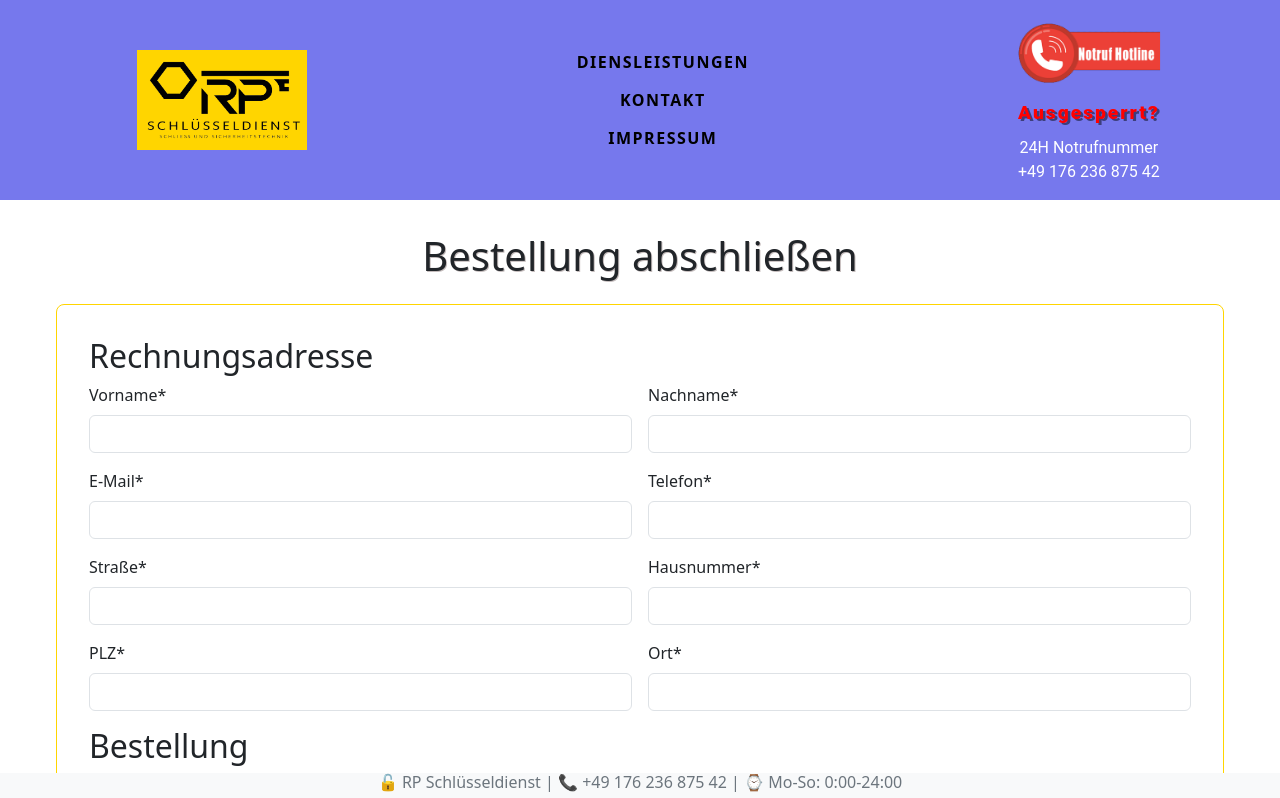
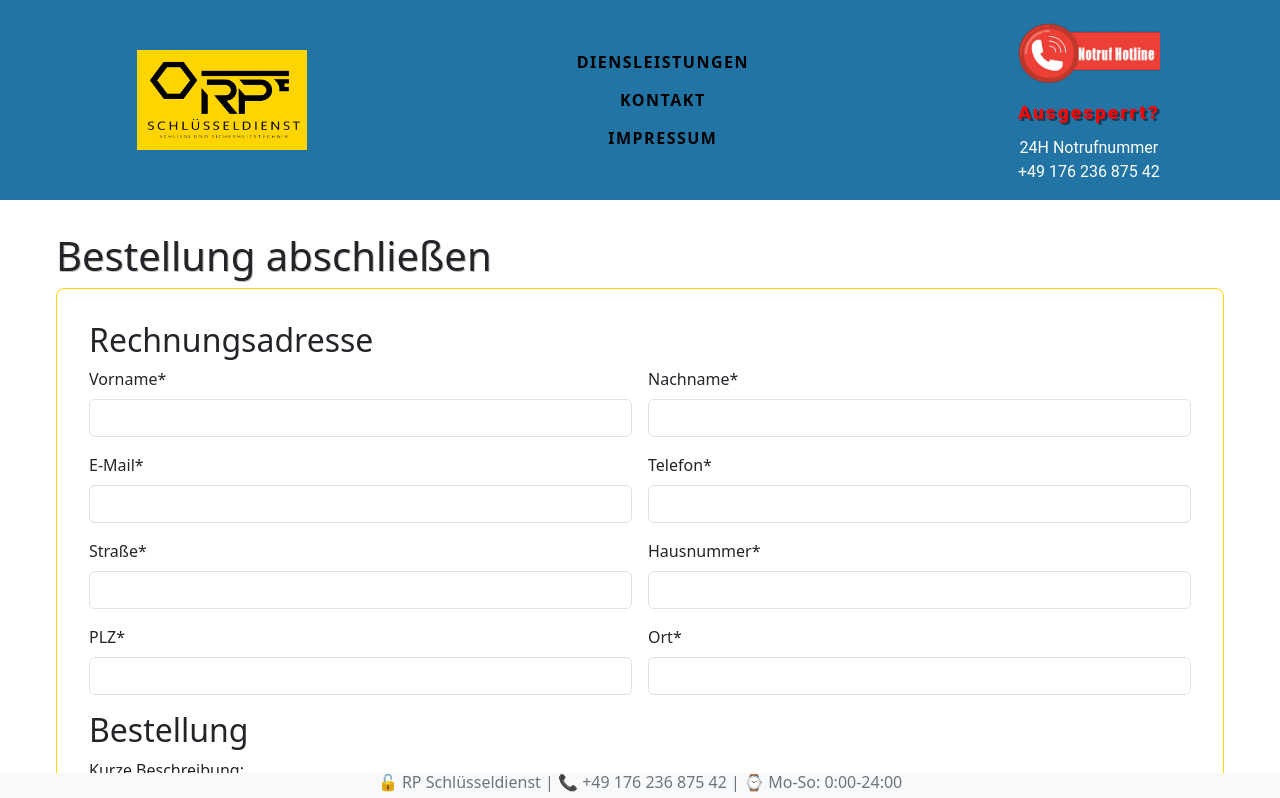
Before and after one commit to OGDeniz/RP-Schliesstechnik, a Next.js app: page /checkout/rechnung in a window 1280 px wide. Shown: the top 798 px of the page. Built offline with nearby package versions, Linux system fonts and the light colour scheme.

Commit message:
Aktualisiere Importpfade für das Checkout-Formular; verbessere CSS-Variablen für ein konsistenteres Design.

```diff
--- a/pages/checkout/rechnung.tsx
+++ b/pages/checkout/rechnung.tsx
@@ -1,7 +1,7 @@
 // pages/checkout.jsx
 import { useState } from 'react';
 import { Form, Button } from 'react-bootstrap';
-import styles from '@/styles/checkout.module.css';
+import styles from '../../styles/checkout.module.css';
 
 export default function Checkout() {
     const [formData, setFormData] = useState({
@@ -46,7 +46,7 @@ export default function Checkout() {
     };
     return (
         <div className={styles.checkoutContainer}>
-            <h1 class="text-center mb-4">Bestellung abschließen</h1>
+            <h1>Bestellung abschließen</h1>
 
             <Form onSubmit={handleSubmit} className={styles.checkoutForm}>
                 <h2>Rechnungsadresse</h2>
--- a/styles/main.css
+++ b/styles/main.css
@@ -1,15 +1,15 @@
 :root {
   /* Farben */
-  --primary: #7678ED;
+  --primary: #2274A5;
   --primary-dark: #1B1B3A;
   --secondary: #FFD500;
-  --secondary-dark: #0c3d5b;
+  --secondary-dark: #0A212F;
   --light: #FFFFFF;
-  --dark: #150c51;
+  --dark: #171717;
   --success: #08eb00a4;
   --danger: #FF0000;
 
-
+  ;
 
   /* Schrift */
   --font-family-primary: 'Roboto', sans-serif;
```
